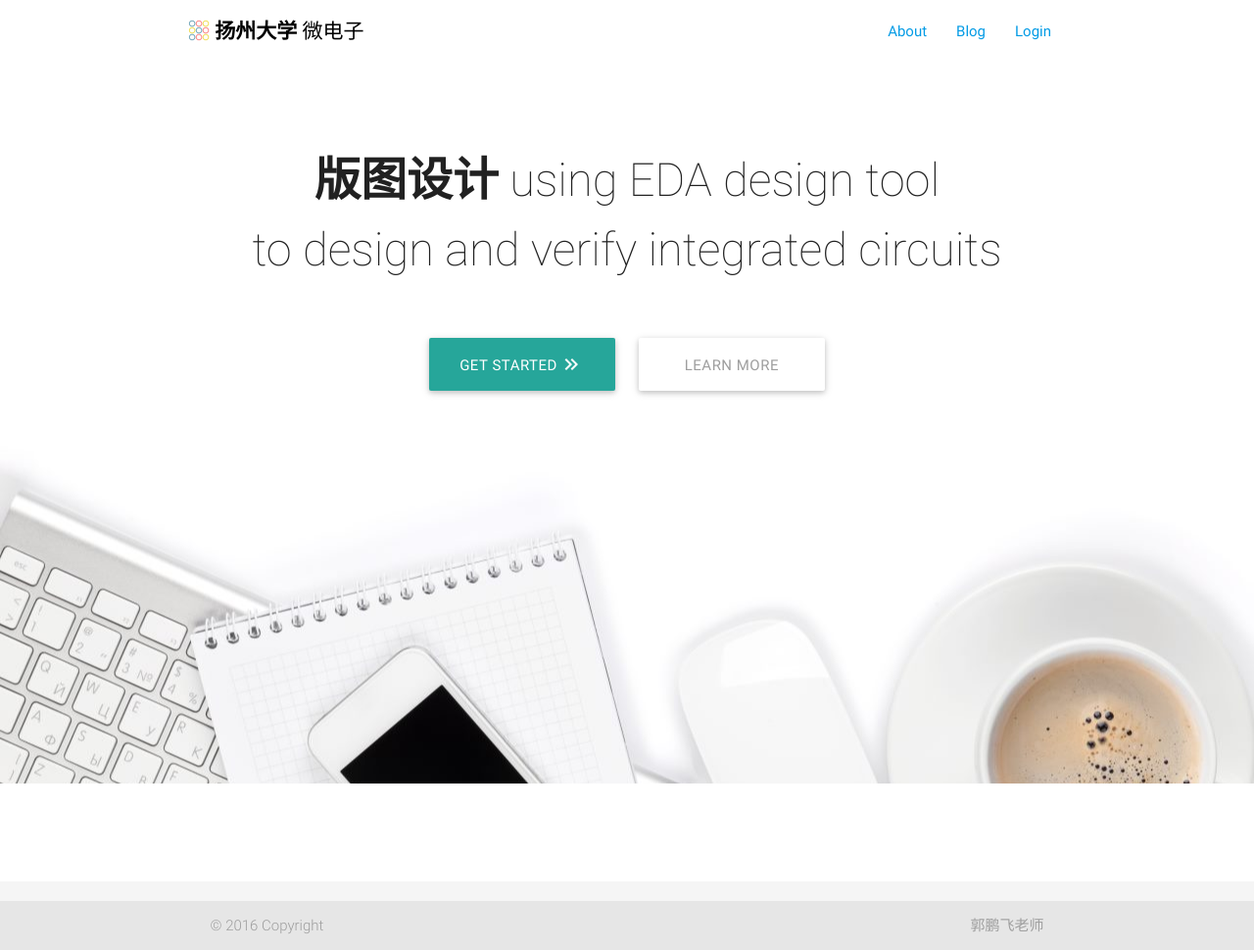
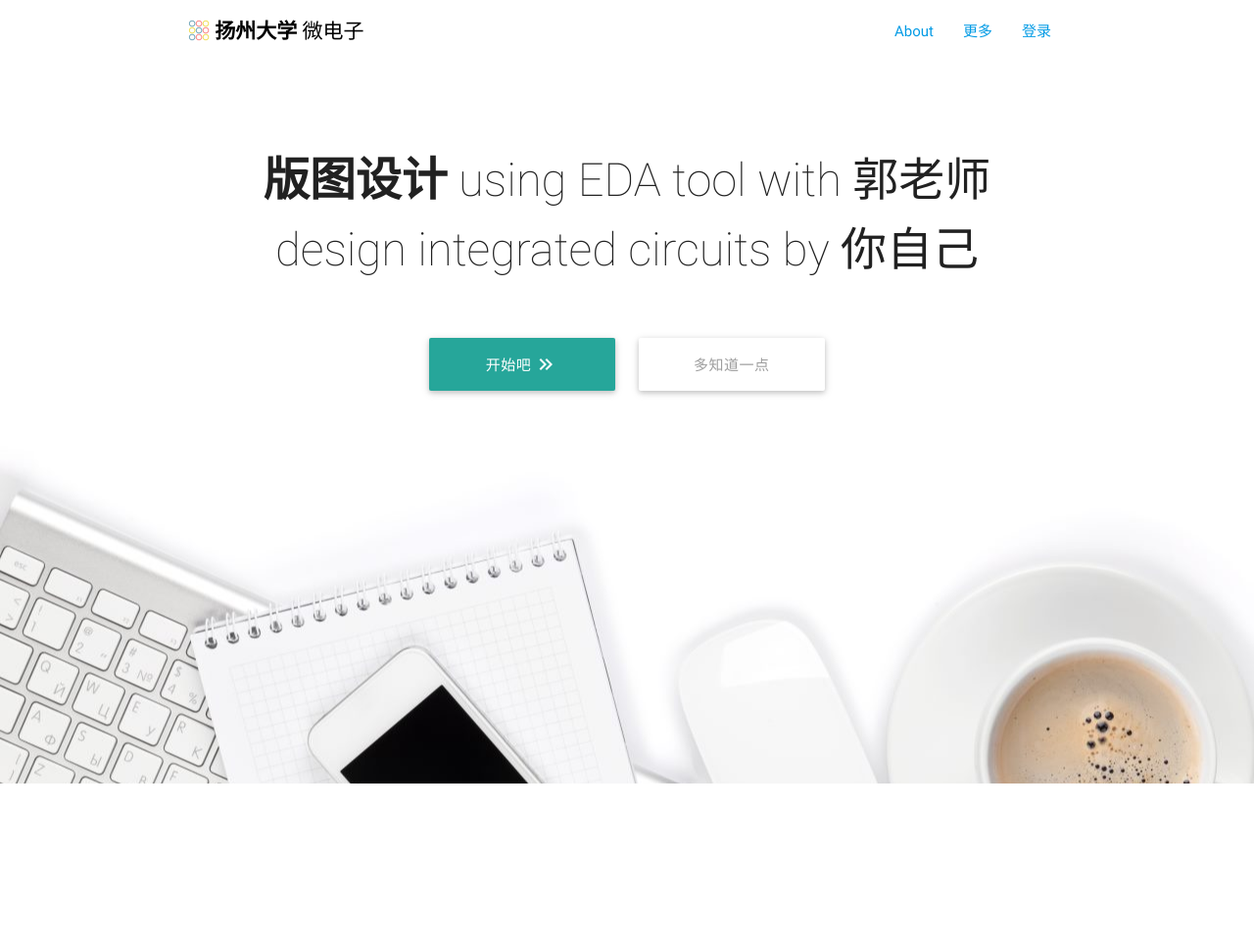
Before and after one commit to wangjun/quiz4guo, a Flask app: page / in a window 1280 px wide. Shown: the whole page at 98% size. After the commit the page ends 800 px from the top, so only its background shows below. Run offline with Flask 2, Linux system fonts and the light colour scheme; data comes from the database, SQL or seed files in the repository; some libraries are stand-ins or nearby versions.

Commit message:
finish design top.html

```diff
--- a/app/templates/top.html
+++ b/app/templates/top.html
@@ -1,5 +1,6 @@
 <!DOCTYPE html>
-<html lang="en"><head lang="en"><meta http-equiv="Content-Type" content="text/html; charset=UTF-8">
+<html lang="en">
+<head lang="en"><meta http-equiv="Content-Type" content="text/html; charset=UTF-8">
     <meta charset="UTF-8">
     <title>微电子 - 扬州大学</title>
     <link type="text/css" rel="stylesheet" href="./static/css/home.css">
@@ -20,16 +21,16 @@
                     <a href="./">About</a>
                 </div>
                 <div class="col s4">
-                    <a href="./">Blog</a>
+                    <a href="./">更多</a>
                 </div>
                 <div class="col s4">
-                <a class="modal-trigger" href="./">Login</a>
+                <a class="modal-trigger" href="./">登录</a>
                 </div>
             </div>
             <ul class="right hide-on-med-and-down">
                 <li><a href="./">About</a></li>
-                <li><a href="./">Blog</a></li>
-                <li><a class="modal-trigger" href="./">Login</a></li>
+                <li><a href="./">更多</a></li>
+                <li><a class="modal-trigger" href="./">登录</a></li>
             </ul>
         </div>
     </nav>
@@ -39,16 +40,16 @@
         <div class="container" id="hero-text-container">
             <div class="row">
                 <div class="col s12 center-align">
-                    <h1 id="hero-title" itemprop="description" style="font-size: 38px;"><span class="bold">版图设计</span><span class="thin"> using  EDA design tool<br>to design and verify integrated circuits</span></h1>
+                    <h1 id="hero-title" itemprop="description" style="font-size: 38px;"><span class="bold">版图设计</span><span class="thin"> using  EDA tool with 郭老师 <br> design integrated circuits by 你自己</span></h1>
                 </div>
             </div>
             <div class="row">
                 <div class="col s12">
                     <div class="center-align">
-                        <a href="./mayforcebewithyou.html" class="btn btn-large create-list-link hero-btn">Get Started <svg style="width:24px;height:24px;top: 6px; position: relative; right: 2px;" viewBox="0 0 24 24">
+                        <a href="./mayforcebewithyou.html" class="btn btn-large create-list-link hero-btn">开始吧 <svg style="width:24px;height:24px;top: 6px; position: relative; right: 2px;" viewBox="0 0 24 24">
 <path fill="#ffffff" d="M5.59,7.41L7,6L13,12L7,18L5.59,16.59L10.17,12L5.59,7.41M11.59,7.41L13,6L19,12L13,18L11.59,16.59L16.17,12L11.59,7.41Z"></path>
 </svg>
-</a>                  <a href="./" class="btn btn-large white grey-text hero-btn">Learn More</a>
+</a>                  <a href="./" class="btn btn-large white grey-text hero-btn">多知道一点</a>
                     </div>
                 </div>
             </div>
@@ -56,13 +57,5 @@
     </div>
 
 </main>
-<footer class="page-footer">
 
-    <div class="footer-copyright">
-        <div class="container grey-text">
-            © 2016 Copyright
-            <span class="right" href="#!">郭鹏飞老师</span>
-        </div>
-    </div>
-</footer>
 </script><script src="./static/js/home_all-min.js"></script>
```
